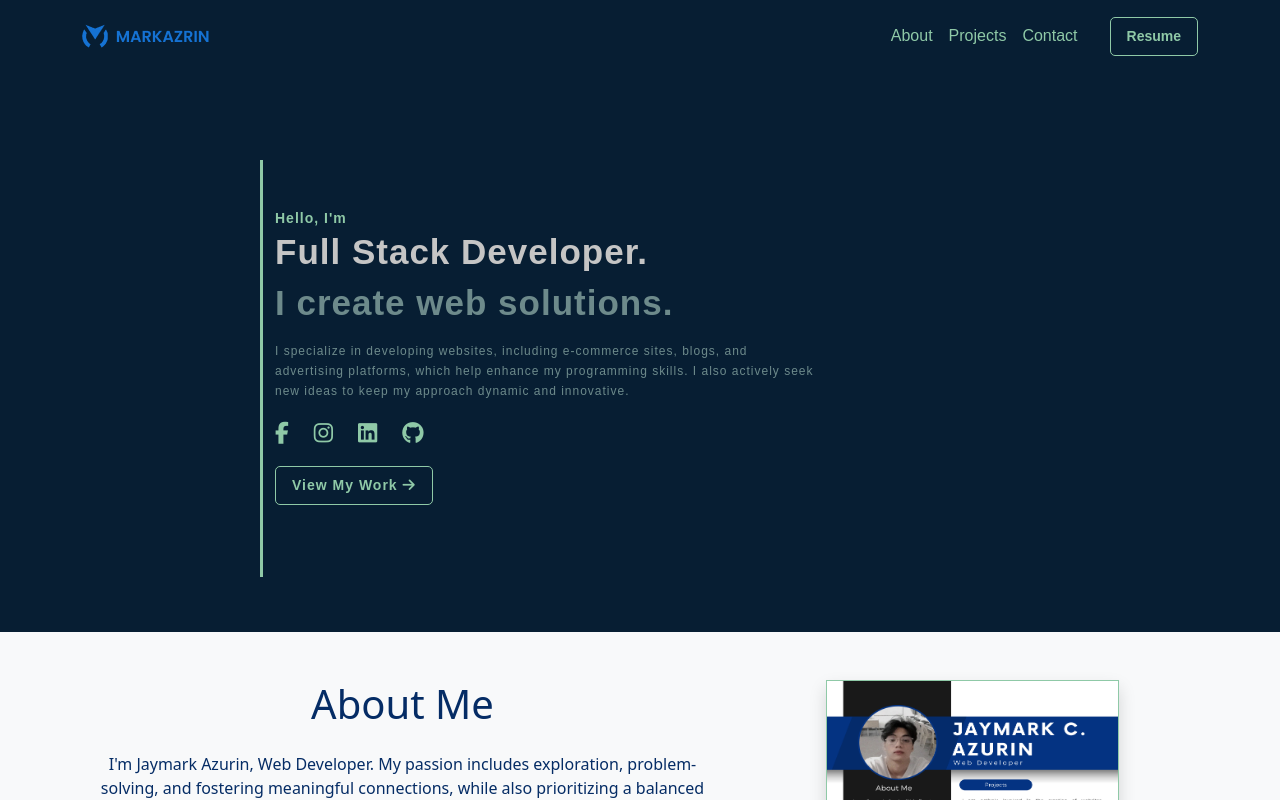
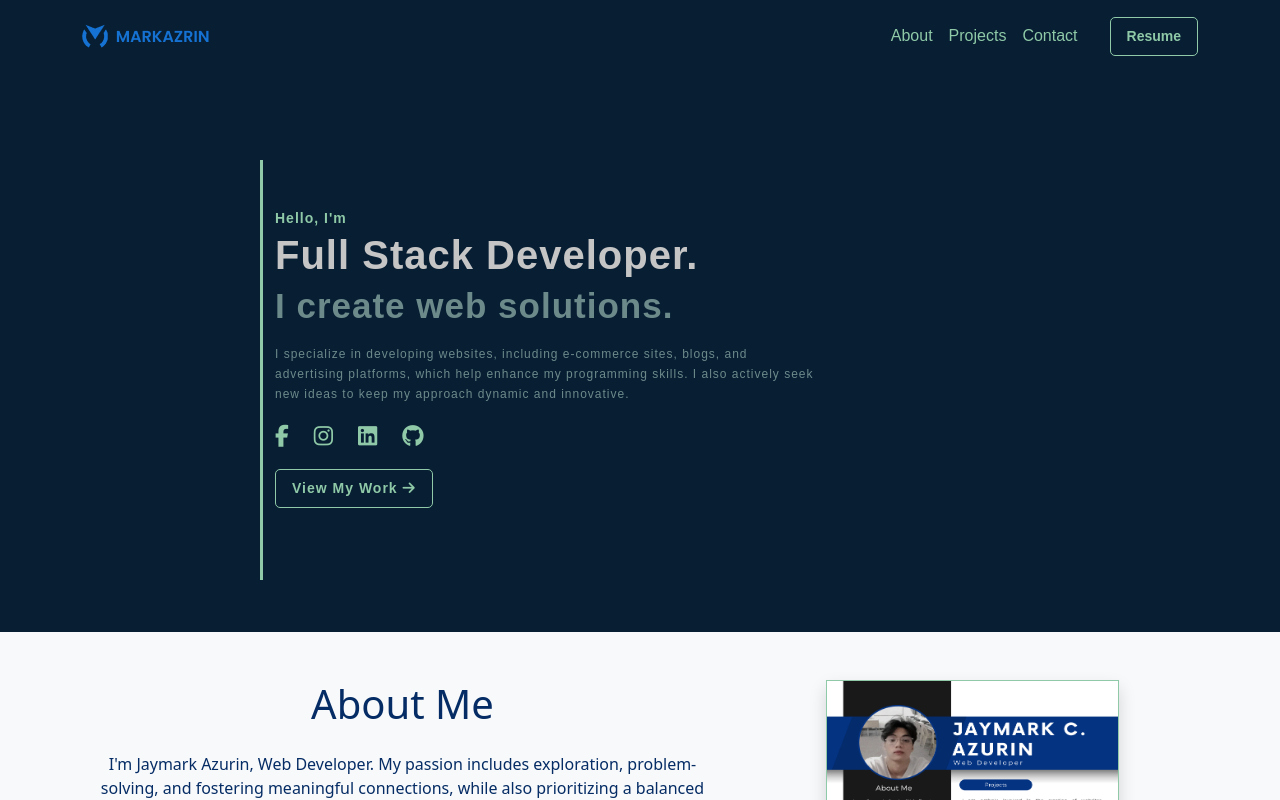
Before and after one commit to Jaymark-C-A/MyPortfolio-v1, a Vue app: page / in a window 1280 px wide. Shown: the top 800 px of the page. Built offline with nearby package versions, Linux system fonts and the light colour scheme.

Commit message:
Update HeroSection.vue

```diff
--- a/src/components/HeroSection.vue
+++ b/src/components/HeroSection.vue
@@ -8,7 +8,7 @@
                         Hello, I'm
                     </div>
                     <div id="animated-text-container">
-                        <div id="animated-text" class="mb-2" style="line-height: 40px; font-size: 35px; margin-bottom: -2px; color: rgb(197, 197, 197); font-weight: 600;"></div>
+                        <div id="animated-text" class="mb-2" style="line-height: 40px; font-size: 40px; margin-bottom: -2px; color: rgb(197, 197, 197); font-weight: 600;"></div>
                     </div>
                     <div class="mb-3" style="line-height: 45px; font-size: 35px; color: rgb(109, 138, 139); font-weight: 600;">
                         I create web solutions.
```
